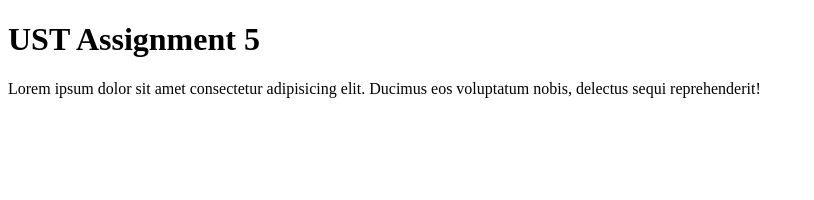
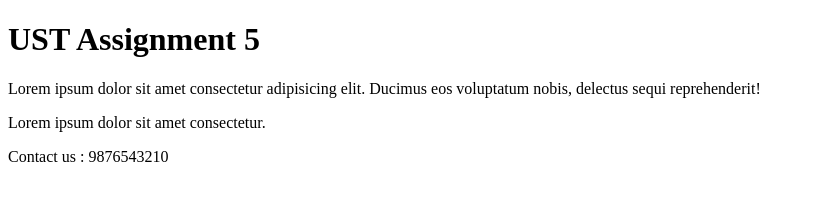
Before and after one commit to ameerali-19/ust-assignment5, a plain HTML site: page index.html in a window 1280 px wide. Shown: the whole page, without its empty margins (0-814 px from the left). Drawn offline with Linux system fonts and the light colour scheme.

Commit message:
Add footer

```diff
--- a/index.html
+++ b/index.html
@@ -9,5 +9,9 @@
 
     <p>Lorem ipsum dolor sit amet consectetur adipisicing elit. Ducimus eos voluptatum nobis, delectus sequi reprehenderit!</p>
 
+    <p>Lorem ipsum dolor sit amet consectetur.</p>
+
+    <footer>Contact us : 9876543210</footer>
+
 </body>
 </html>
```
